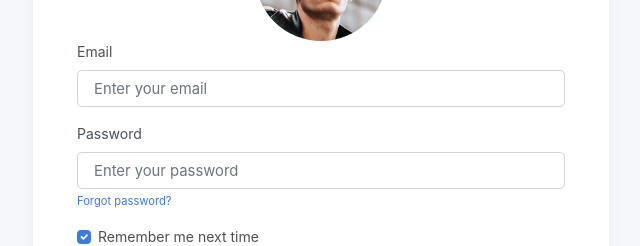
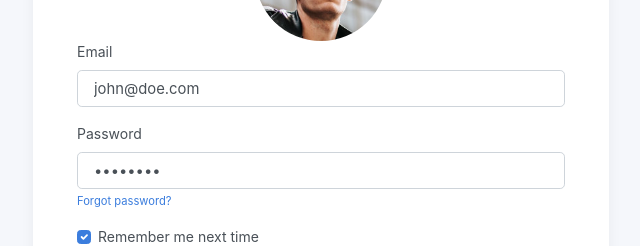
Before and after one commit to aberkanimed/portal-estudiante-cliente, a Vue app: page /login in a window 1280 px wide. Shown: the part 335-581 px from the top of the page, without its empty margins (319-959 px from the left). Built offline with nearby package versions, Linux system fonts and the light colour scheme.

Commit message:
Login Implemented

```diff
--- a/src/store/index.js
+++ b/src/store/index.js
@@ -3,7 +3,6 @@ import { createStore } from 'vuex'
 export default createStore({
   state: {
     user: null,
-    token: null,
   },
   mutations: {
     SET_USER_DATA (state, data) {
@@ -21,6 +20,13 @@ export default createStore({
           commit('SET_USER_DATA', data.data)
         })
     },
+    login({ commit }, credentials) {
+      return apiClient
+        .post('/api/login', credentials)
+        .then(({ data }) => {
+          commit('SET_USER_DATA', data.data)
+        })
+    },
   },
   modules: {
   }
--- a/src/views/Login.vue
+++ b/src/views/Login.vue
@@ -19,15 +19,15 @@
                                         <img src="../assets/img/avatars/avatar.jpg" alt="Charles Hall"
                                             class="img-fluid rounded-circle" width="132" height="132" />
                                     </div>
-                                    <form>
+                                    <form @submit.prevent="login">
                                         <div class="mb-3">
                                             <label class="form-label">Email</label>
-                                            <input class="form-control form-control-lg" type="email" name="email"
+                                            <input class="form-control form-control-lg" type="email" v-model="form.email" name="email"
                                                 placeholder="Enter your email" />
                                         </div>
                                         <div class="mb-3">
                                             <label class="form-label">Password</label>
-                                            <input class="form-control form-control-lg" type="password" name="password"
+                                            <input class="form-control form-control-lg" type="password" v-model="form.password" name="password"
                                                 placeholder="Enter your password" />
                                             <small>
                                                 <a href="#">Forgot password?</a>
@@ -59,7 +59,26 @@
 
 <script>
     export default {
-
+        data() {
+            return {
+                form: {
+                    email: 'john@doe.com',
+                    password: 'password'
+                },
+                errors: null,
+            }
+        },
+        methods: {
+            login () {
+                this.$store.dispatch('login', this.form)
+                .then(() => {
+                    this.$router.push({ name: 'Dashboard' })
+                })
+                .catch((err) => {
+                    this.errors = err.response.data.errors;
+                })
+            }
+        }
     }
 </script>
 
```
